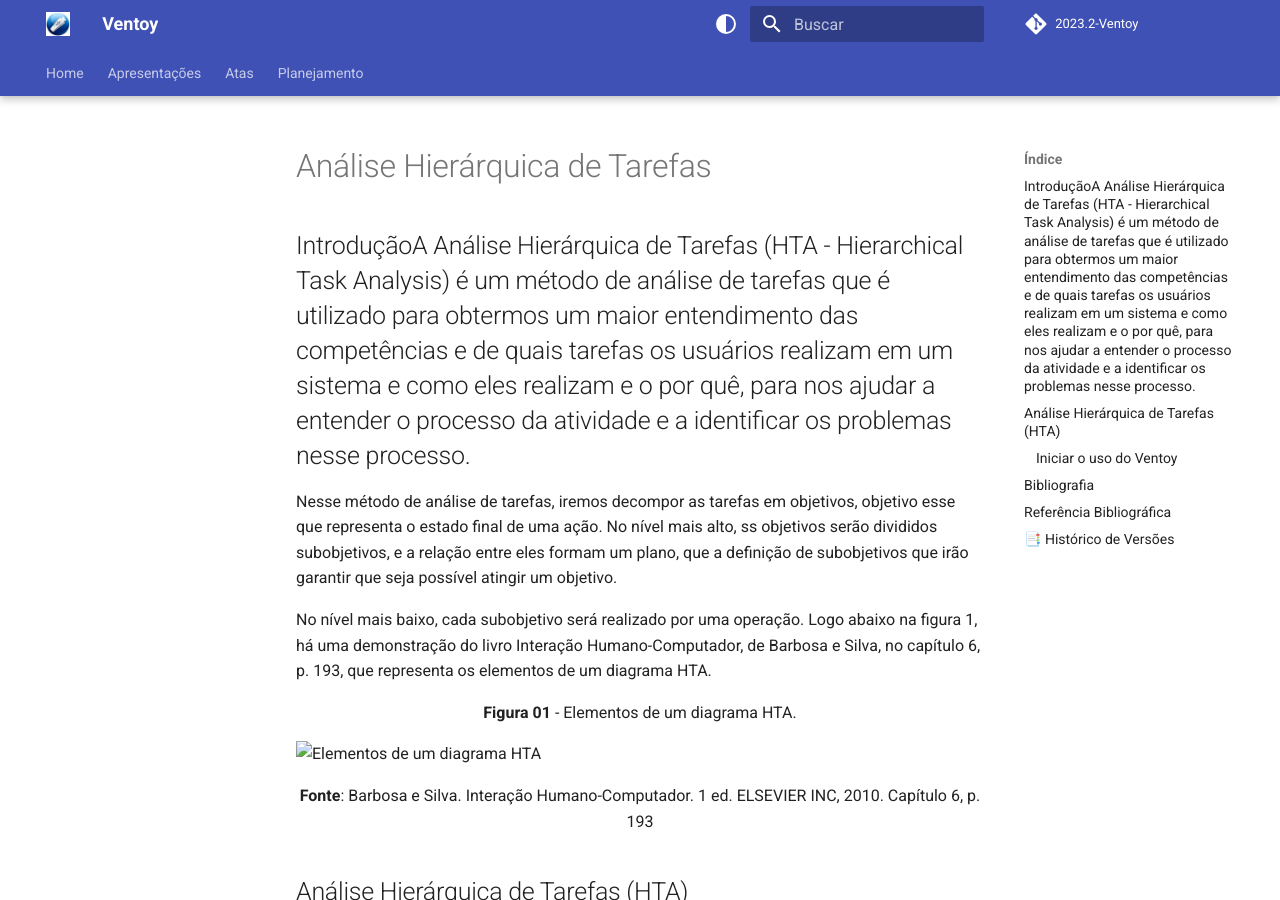
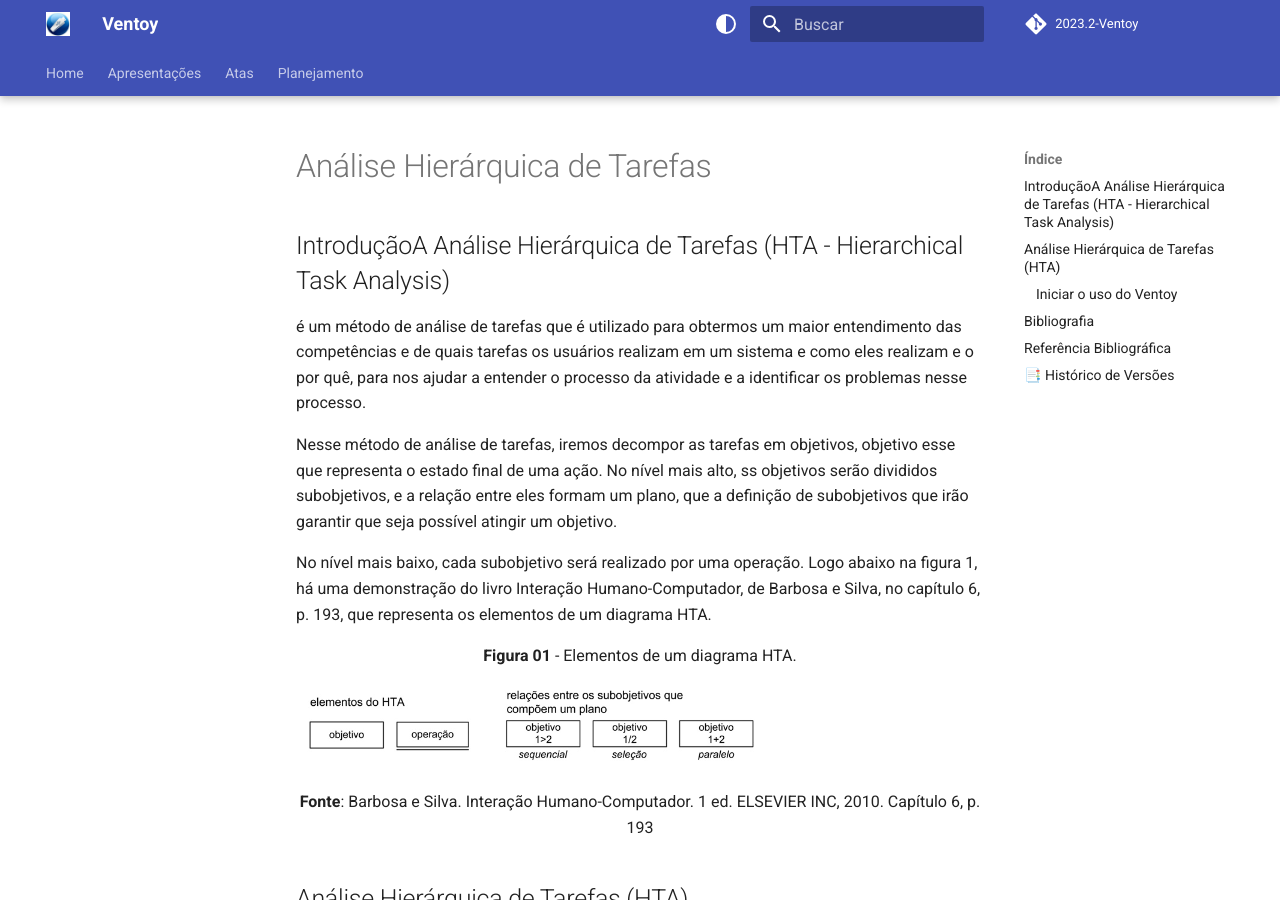
Before and after one commit to Interacao-Humano-Computador/2023.2-Ventoy, an MkDocs documentation site: the page built from docs/AnaliseDeRequisitos/analisedetarefas/analiseHierarquicaDeTarefas.md, in a window 1280 px wide and 900 px high. Built offline with MkDocs 1.6.1 and Material for MkDocs 9.7.7, drawn with Linux system fonts in a browser that asks for light colours; comment, search, counter and statistics services are not loaded.

Commit message:
Update analiseHierarquicaDeTarefas.md

```diff
--- a/docs/AnaliseDeRequisitos/analisedetarefas/analiseHierarquicaDeTarefas.md
+++ b/docs/AnaliseDeRequisitos/analisedetarefas/analiseHierarquicaDeTarefas.md
@@ -1,5 +1,7 @@
 # Análise Hierárquica de Tarefas
-## IntroduçãoA Análise Hierárquica de Tarefas (HTA - Hierarchical Task Analysis) é um método de análise de tarefas que é utilizado para obtermos um maior entendimento das competências e de quais tarefas os usuários realizam em um sistema e como eles realizam e o por quê, para nos ajudar a entender o processo da atividade e a identificar os problemas nesse processo.
+## IntroduçãoA Análise Hierárquica de Tarefas (HTA - Hierarchical Task Analysis)
+
+é um método de análise de tarefas que é utilizado para obtermos um maior entendimento das competências e de quais tarefas os usuários realizam em um sistema e como eles realizam e o por quê, para nos ajudar a entender o processo da atividade e a identificar os problemas nesse processo.
 
 Nesse método de análise de tarefas, iremos decompor as tarefas em objetivos, objetivo esse que representa o estado final de uma ação. No nível mais alto, ss objetivos serão divididos subobjetivos, e a relação entre eles formam um plano, que a definição de subobjetivos que irão garantir que seja possível atingir um objetivo.
 
@@ -7,7 +9,7 @@
 
 <p align="center"><b>Figura 01</b> - Elementos de um diagrama HTA.</p>
 
-![Elementos de um diagrama HTA](../assets/elementoshta.png)
+![Elementos de um diagrama HTA](../../assets/elementoshta.png)
 
 <p align="center"><b>Fonte</b>: Barbosa e Silva. Interação Humano-Computador. 1 ed.  ELSEVIER INC, 2010.  Capítulo 6, p. 193</p>
 
@@ -19,7 +21,7 @@
 
 <p align="center"><b>Figura 02</b> - Diagrama HTA do iniciar uso do Ventoy</p>
 
-![HTA uso do ventoy](../assets/HTA.drawio.png)
+![HTA uso do ventoy](../../assets/HTA.drawio.png)
 <p align="center"><b>Fonte</b>:  <a href="https://github.com/yabamiah">Vinicius Mendes.</a></p>
 
 
```
